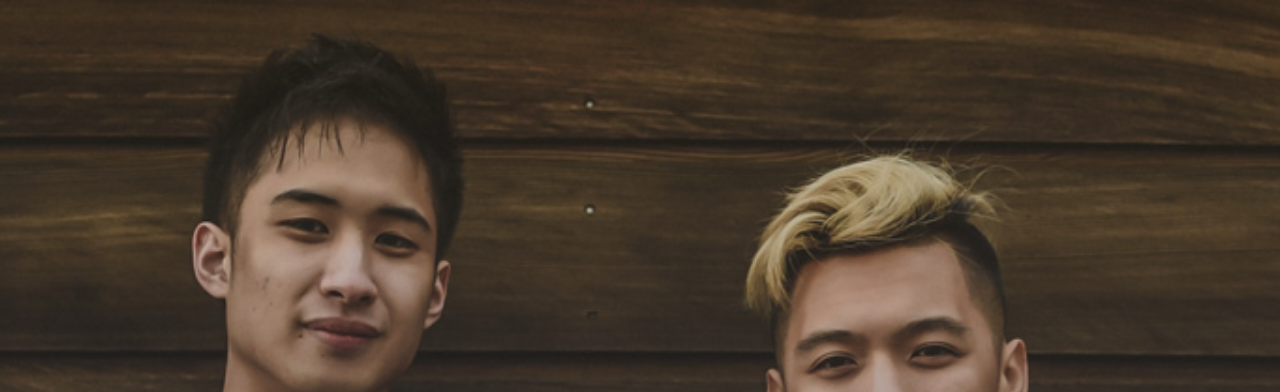
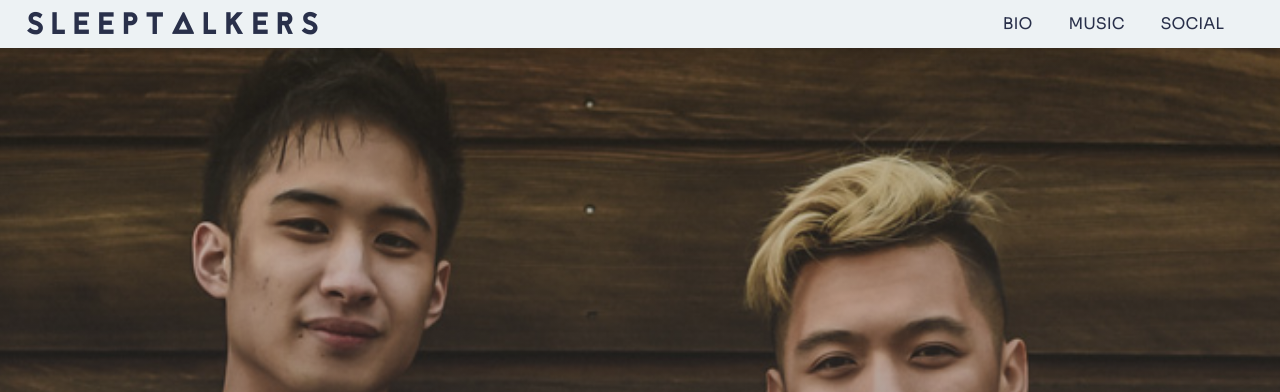
Before and after one commit to pillowbug/Sleeptalkers, a PHP site: page / in a window 1280 px wide. Shown: the top 392 px of the page. Run offline with PHP 8.4, Linux system fonts and the light colour scheme; some libraries are stand-ins or nearby versions.

Commit message:
added responsive styling

```diff
--- a/index.html
+++ b/index.html
@@ -6,19 +6,23 @@
     <title>Sleeptalkers | Hallelujah</title>
     <link rel="stylesheet" href="style.css" type="text/css">
     <link href="https://fonts.googleapis.com/css2?family=Sora&display=swap" rel="stylesheet">
+    <link rel="stylesheet"
+    href="https://cdnjs.cloudflare.com/ajax/libs/animate.css/4.0.0/animate.min.css" />
     <script src="https://kit.fontawesome.com/d0540d6bc9.js" crossorigin="anonymous"></script>
-
+    <script src="https://ajax.googleapis.com/ajax/libs/jquery/3.5.1/jquery.min.js"></script>
 </head>
 <body>
-    <!-- <header>
-        <div class="header-logo"></div>
+    <div class="header flex">
+        <div class="header-logo">
+            <img height="24" src="sleeptalkers-logo-dark.png" alt="Sleeptalkers">
+        </div>
         <nav>
             <a href="#band-bio">BIO</a>
-            <a href="#music">MUSIC</a>
+            <a href="#tunes">MUSIC</a>
             <a href="#social">SOCIAL</a>
 
         </nav>
-    </header> -->
+    </div>
     <section id="home">
 
         <div class="home-content flex">
@@ -27,7 +31,7 @@
                 <h2>Hallelujah EP | 2020</h2>
             </div>
         </div>
-        <div class="band-bio relative">
+        <div id="bio" class="band-bio relative">
             <div class="bio-content cf text-white">
                 <div class="image-grid">
                     <!-- <img class="grid-img-1" src="promo_vert.jpg" alt=""> -->
@@ -42,24 +46,44 @@
             </div>
 
         </div>
-        <div class="music inner text-white">
-            <h2 class="text-center">Tunes</h2>
-            <div class="tracks-container cf"><div class="float33"><iframe style="border: 0; width: 350px; height: 350px;" src="https://bandcamp.com/EmbeddedPlayer/track=2141959138/size=large/bgcol=ffffff/linkcol=0687f5/minimal=true/transparent=true/" seamless><a href="http://sleeptalkersca.bandcamp.com/track/hallelujah">Hallelujah by Sleeptalkers</a></iframe></div>
-            <div class="float33"><iframe style="border: 0; width: 350px; height: 350px;" src="https://bandcamp.com/EmbeddedPlayer/track=2468394800/size=large/bgcol=ffffff/linkcol=0687f5/minimal=true/transparent=true/" seamless><a href="http://sleeptalkersca.bandcamp.com/track/catherine">Catherine by Sleeptalkers</a></iframe></div>
-            <div class="float33"><iframe style="border: 0; width: 350px; height: 350px;" src="https://bandcamp.com/EmbeddedPlayer/track=1157761951/size=large/bgcol=ffffff/linkcol=0687f5/minimal=true/transparent=true/" seamless><a href="http://sleeptalkersca.bandcamp.com/track/i-wanna-know">I Wanna Know by Sleeptalkers</a></iframe></div></div>
+        <div id="tunes" class="music inner text-white">
+            <h2>Tunes</h2>
+            <div class="tracks-container cf">
+                <div class="float33">
+                    <iframe style="border: 0;" src="https://bandcamp.com/EmbeddedPlayer/track=2141959138/size=large/bgcol=ffffff/linkcol=0687f5/minimal=true/transparent=true/" seamless><a href="http://sleeptalkersca.bandcamp.com/track/hallelujah">Hallelujah by Sleeptalkers</a>
+                    </iframe>
+                </div>
+                <div class="float33">
+                    <iframe style="border: 0;" src="https://bandcamp.com/EmbeddedPlayer/track=2468394800/size=large/bgcol=ffffff/linkcol=0687f5/minimal=true/transparent=true/" seamless><a href="http://sleeptalkersca.bandcamp.com/track/catherine">Catherine by Sleeptalkers</a>
+                    </iframe>
+                </div>
+                <div class="float33">
+                    <iframe style="border: 0;" src="https://bandcamp.com/EmbeddedPlayer/track=1157761951/size=large/bgcol=ffffff/linkcol=0687f5/minimal=true/transparent=true/" seamless><a href="http://sleeptalkersca.bandcamp.com/track/i-wanna-know">I Wanna Know by Sleeptalkers</a>
+                    </iframe>
+                </div>
+            </div>
         </div>
         <div class="video text-white">
-            <iframe width="1280" height="720" src="https://www.youtube.com/embed/eYDImt1t5wU" frameborder="0" allow="accelerometer; autoplay; encrypted-media; gyroscope; picture-in-picture" allowfullscreen></iframe>
+            <iframe src="https://www.youtube.com/embed/eYDImt1t5wU" frameborder="0" allow="accelerometer; autoplay; encrypted-media; gyroscope; picture-in-picture" allowfullscreen></iframe>
         </div>
-        <div class="social-stuff text-white text-center">
+        <div id="social" class="social-stuff text-white inner">
             <h2>Social</h2>
             <div class="social-links inner flex">
-                <i class="fab fa-spotify fa-7x"></i>
-                <i class="fab fa-facebook fa-7x"></i>
-                <i class="fab fa-twitter fa-7x"></i>
-                <i class="fab fa-instagram fa-7x"></i>
+                <a href="https://open.spotify.com/artist/2yLUUBC4mFJrW1t2yDLhJD?si=fj7mHE5mTNmJIxtQ0wxmpQ" target="_blank"><i class="fab fa-spotify"></i></a>
+                <a href="https://www.facebook.com/sleeptalkersca"><i class="fab fa-facebook"></i></a>
+                <a href="https://twitter.com/sleeptalkersca" target="_blank"><i class="fab fa-twitter"></i></a>
+                <a href="https://www.instagram.com/sleeptalkersca/?hl=en" target="_blank"><i class="fab fa-instagram"></i></a>
+            </div>
+            <!-- <h2>Booking / General Inquiries</h2> -->
+        </div>
+        <div class="footer">
+            <div class="footer-content flex inner">
+                <p>Sleeptalkers is powered by ramen, pop-punk, and anime</p>
             </div>
         </div>
     </section>
 </body>
+<script>
+
+</script>
 </html>
--- a/style.css
+++ b/style.css
@@ -83,6 +83,30 @@ p {
 .float80 {
     float: left;
     width: 80%;
+}
+
+
+.header {
+    position: absolute;
+    z-index: 10;
+    align-items: center;
+    width: 100%;
+    height: 48px;
+    justify-content: space-between;
+    padding: 24px;
+    background-color: #EDF2F4;
+    box-shadow: 0px 0px 10px rgba(0, 0, 0, 0.2);
+}
+
+nav a {
+    font-family: 'Sora', arial, sans-serif;
+    color: #29304a;
+    margin-right: 32px;
+    transition: all 0.3s ease-in-out;
+}
+
+nav a:hover {
+    color: #01BAEF;
 }
 
 /* hero sections */
```
Also changed, not shown: other parts of style.css (+117 -1 lines), sleeptalkers-logo-dark.png (added), sleeptalkers-logo-transparent.png (added).
